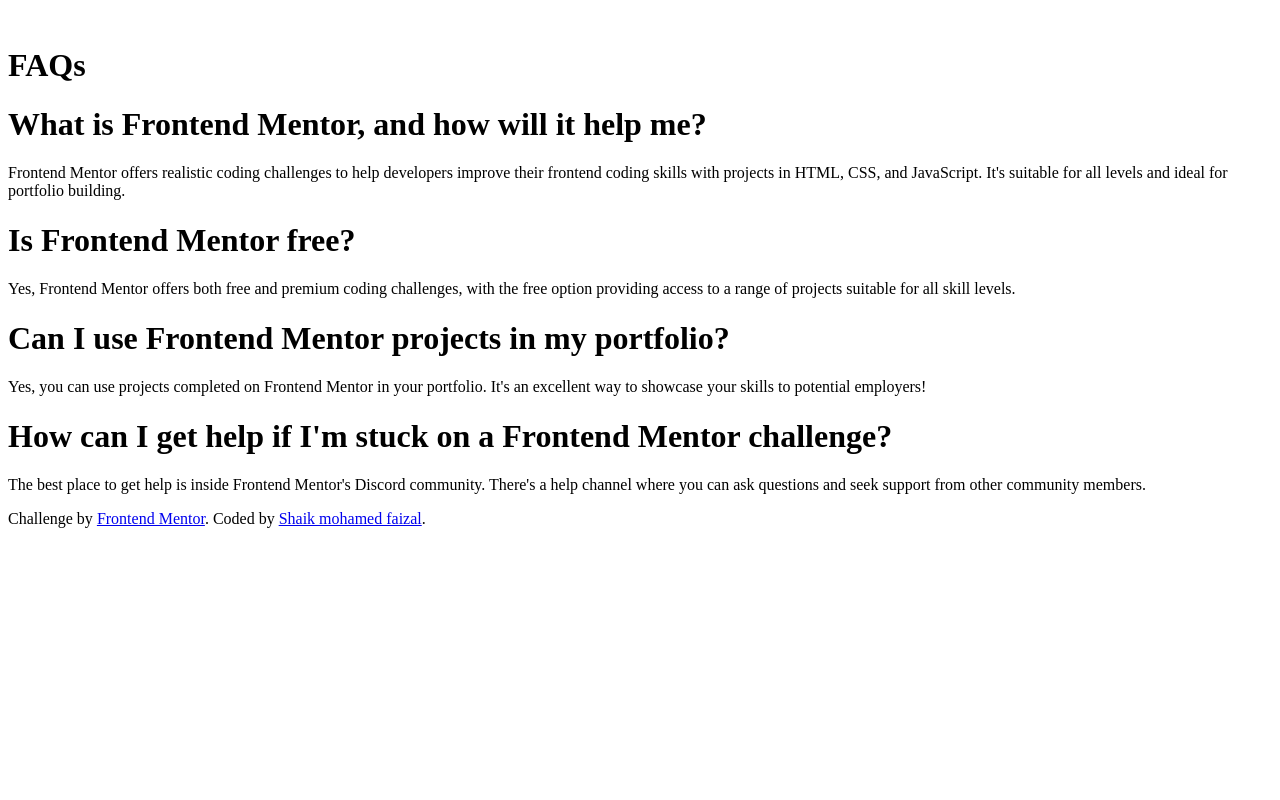
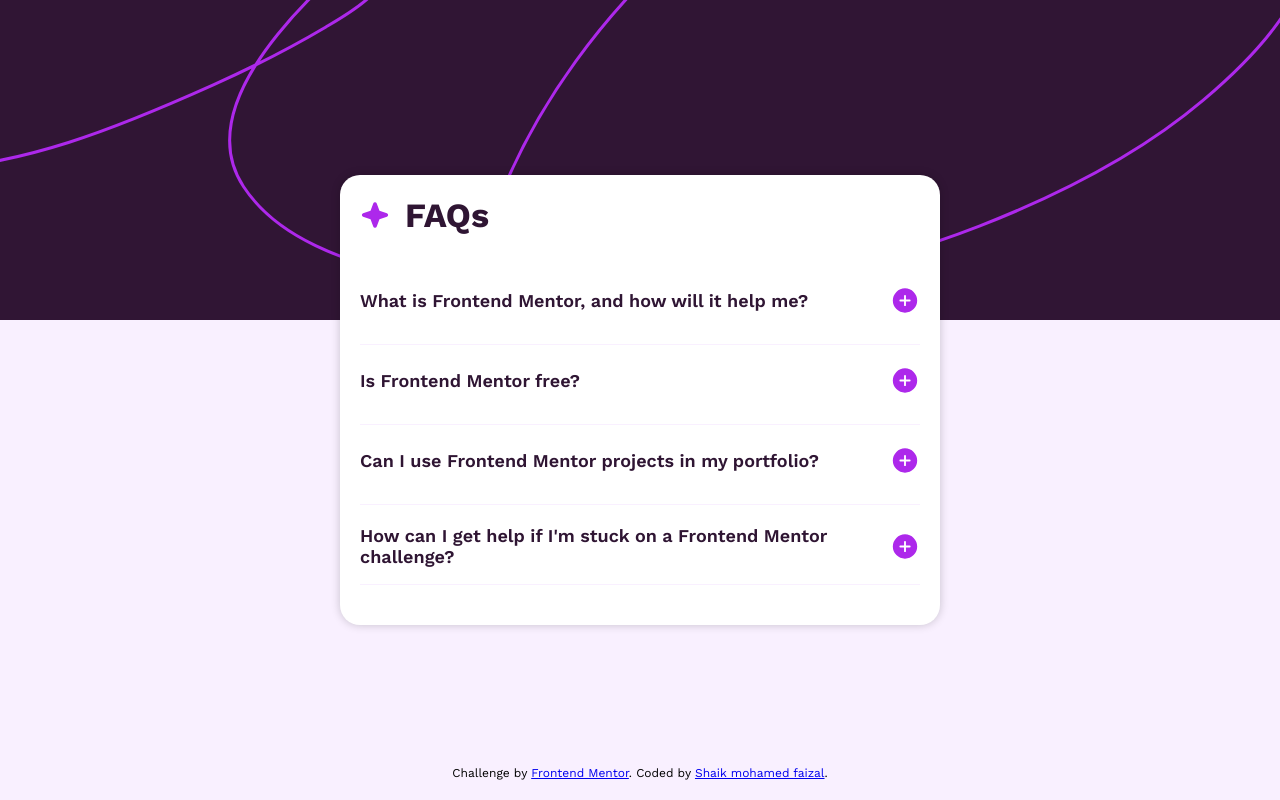
Before and after one commit to im-Shaik/faq-accordion-main, a plain HTML site: page index.html in a window 1280 px wide. Drawn offline with nearby package versions, Linux system fonts and the light colour scheme; the site is published under a folder, as on GitHub Pages, so addresses that start at the root find nothing.

Commit message:
finished challenge

```diff
--- a/index.html
+++ b/index.html
@@ -13,19 +13,19 @@
     />
 
     <title>Frontend Mentor | FAQ accordion</title>
-  </head><link rel="stylesheet" href="/style.css">
+  </head><link rel="stylesheet" href="./style.css">
   </head>
   <body>
     <div class="container">
       <div class="accordion">
         <div class="accordion-heading">
-          <img src="/assets/images/icon-star.svg" alt="">
+          <img src="./assets/images/icon-star.svg" alt="">
           <h1>FAQs</h1>
         </div>
         <div class="accordion-content">
           <div class="accordion-item">
             <div class="accordion-item-heading">
-              <h1>What is Frontend Mentor, and how will it help me? <img src="/assets/images/icon-plus.svg" class="accordion-plus" alt=""> </h1>
+              <h1>What is Frontend Mentor, and how will it help me? <img src="./assets/images/icon-plus.svg" class="accordion-plus" alt=""> </h1>
             </div>
             <p class="accordion-item-body" data-section>
               Frontend Mentor offers realistic coding challenges to help developers improve their
@@ -35,7 +35,7 @@
           </div>
           <div class="accordion-item">
             <div class="accordion-item-heading">
-              <h1>Is Frontend Mentor free? <img src="/assets/images/icon-plus.svg" class="accordion-plus" alt=""> </h1>
+              <h1>Is Frontend Mentor free? <img src="./assets/images/icon-plus.svg" class="accordion-plus" alt=""> </h1>
             </div>
             <p class="accordion-item-body">
                Yes, Frontend Mentor offers both free and premium coding challenges, with the free
@@ -44,7 +44,7 @@
           </div>
           <div class="accordion-item">
             <div class="accordion-item-heading">
-              <h1>Can I use Frontend Mentor projects in my portfolio? <img src="/assets/images/icon-plus.svg" class="accordion-plus" alt=""> </h1>
+              <h1>Can I use Frontend Mentor projects in my portfolio? <img src="./assets/images/icon-plus.svg" class="accordion-plus" alt=""> </h1>
             </div>
             <p class="accordion-item-body">
                Yes, you can use projects completed on Frontend Mentor in your portfolio. It's an excellent
@@ -53,7 +53,7 @@
           </div>
           <div class="accordion-item">
             <div class="accordion-item-heading">
-              <h1>How can I get help if I'm stuck on a Frontend Mentor challenge? <img src="/assets/images/icon-plus.svg" class="accordion-plus" alt=""> </h1>
+              <h1>How can I get help if I'm stuck on a Frontend Mentor challenge? <img src="./assets/images/icon-plus.svg" class="accordion-plus" alt=""> </h1>
             </div>
             <p class="accordion-item-body">
                 The best place to get help is inside Frontend Mentor's Discord community. There's a help
@@ -69,6 +69,6 @@
     Coded by <a href="https://www.frontendmentor.io/profile/im-Shaik">Shaik mohamed faizal</a>.
   </div>
 
-  <script src="/script.js"></script>
+  <script src="./script.js"></script>
   </body>
 </html>
--- a/script.js
+++ b/script.js
@@ -7,7 +7,7 @@
       i.classList.remove("active");
       const icon = i.firstElementChild.firstElementChild.firstElementChild;
       if (icon) {
-        icon.src = "/assets/images/icon-plus.svg";
+        icon.src = "./assets/images/icon-plus.svg";
       }
     });
 
@@ -15,7 +15,7 @@
     item.classList.add("active");
     const icon = item.firstElementChild.firstElementChild.firstElementChild;
     if (icon) {
-      icon.src = "/assets/images/icon-minus.svg";
+      icon.src = "./assets/images/icon-minus.svg";
     }
   });
 });
--- a/style.css
+++ b/style.css
@@ -12,7 +12,7 @@
   font-family: "Work Sans", sans-serif;
   height: 100vh;
   width: 100vw;
-  background: url(/assets/images/background-pattern-mobile.svg) repeat-x top
+  background: url(./assets/images/background-pattern-mobile.svg) repeat-x top
     hsl(275, 100%, 97%);
   display: flex;
   justify-content: center;
@@ -82,7 +82,7 @@
 
 @media only screen and (min-width: 375px) {
   body {
-    background: url(/assets/images/background-pattern-desktop.svg) repeat-x top
+    background: url(./assets/images/background-pattern-desktop.svg) repeat-x top
       hsl(275, 100%, 97%);
     padding: 20px;
   }
```
